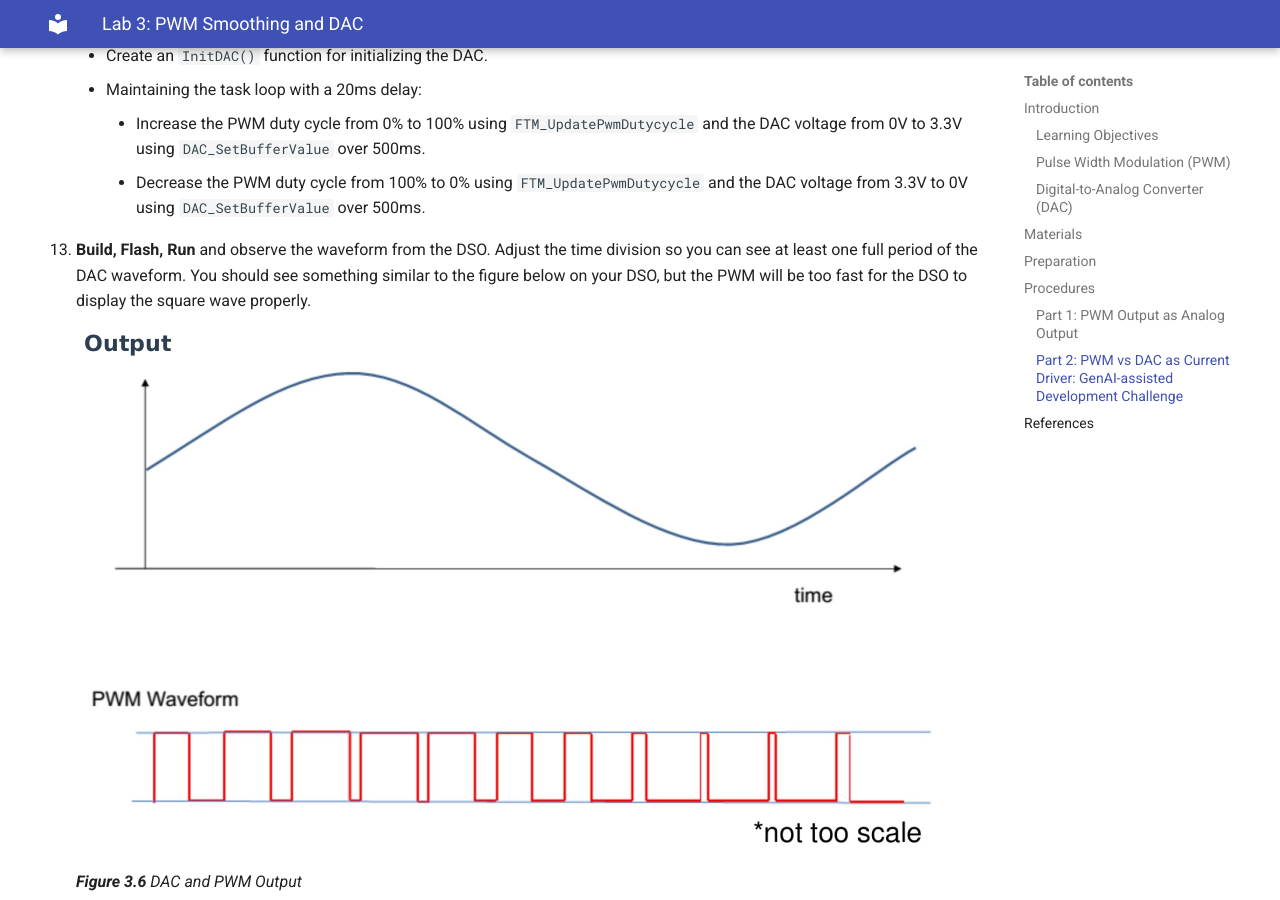
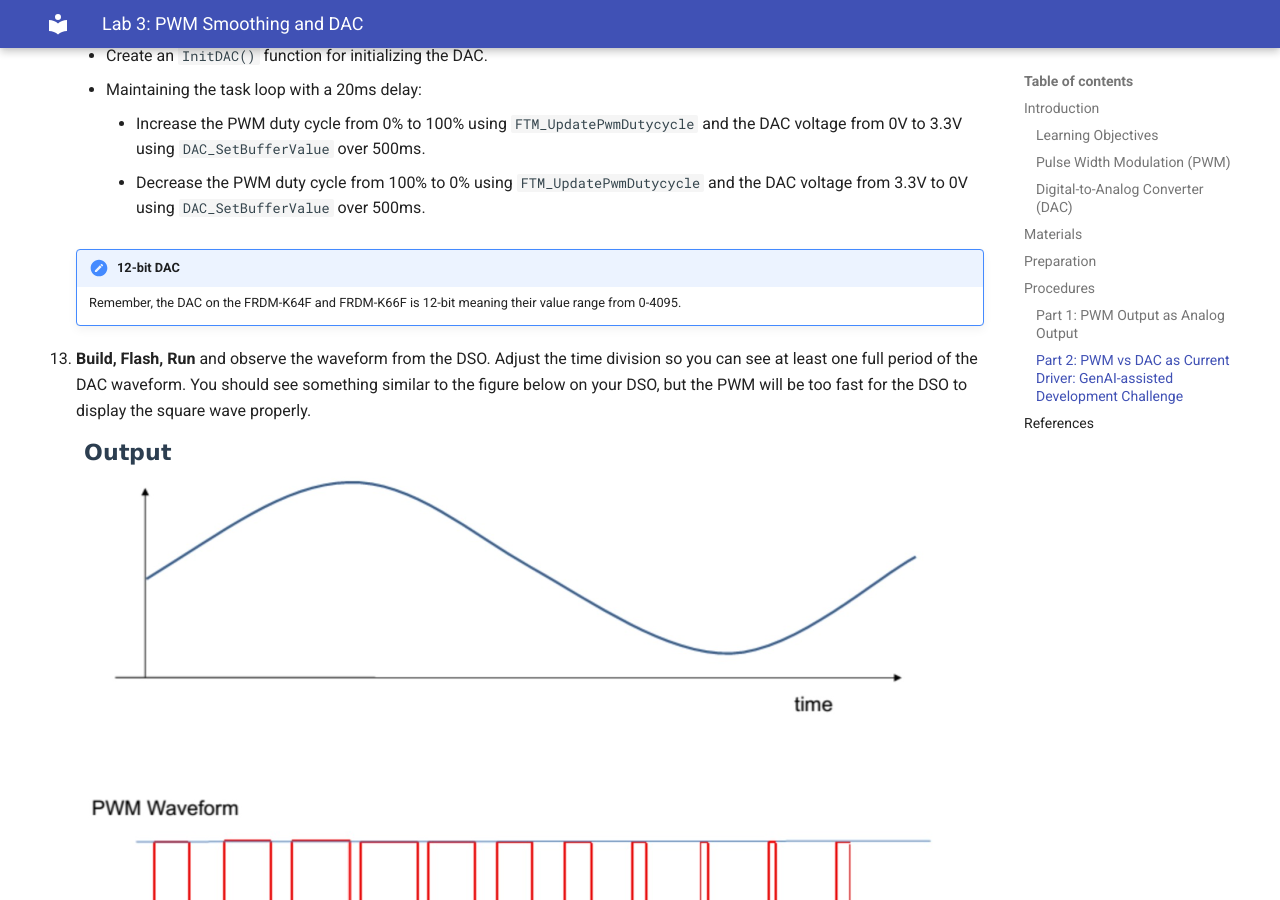
Before and after one commit to Seneca-BSA/Lab-Manual, an MkDocs documentation site: the page built from docs/SEP600/lab3.md, in a window 1280 px wide and 900 px high, scrolled down 8605 px. Built offline with MkDocs 1.6.1 and Material for MkDocs 9.7.7, drawn with Linux system fonts in a browser that asks for light colours.

Commit message:
minor change to sep600 lab3

```diff
--- a/docs/SEP600/lab3.md
+++ b/docs/SEP600/lab3.md
@@ -230,6 +230,10 @@ A DAC converts digital binary values into a continuous analog voltage. Unlike PW
         - Increase the PWM duty cycle from 0% to 100% using `FTM_UpdatePwmDutycycle` and the DAC voltage from 0V to 3.3V using `DAC_SetBufferValue` over 500ms.
         - Decrease the PWM duty cycle from 100% to 0% using `FTM_UpdatePwmDutycycle` and the DAC voltage from 3.3V to 0V using `DAC_SetBufferValue` over 500ms.
 
+    !!! note "12-bit DAC"
+
+        Remember, the DAC on the FRDM-K64F and FRDM-K66F is 12-bit meaning their value range from 0-4095.
+
 5. **Build, Flash, Run** and observe the waveform from the DSO. Adjust the time division so you can see at least one full period of the DAC waveform. You should see something similar to the figure below on your DSO, but the PWM will be too fast for the DSO to display the square wave properly.
 
     ![Figure 3.6](lab3-dac-pwm.png)
```
